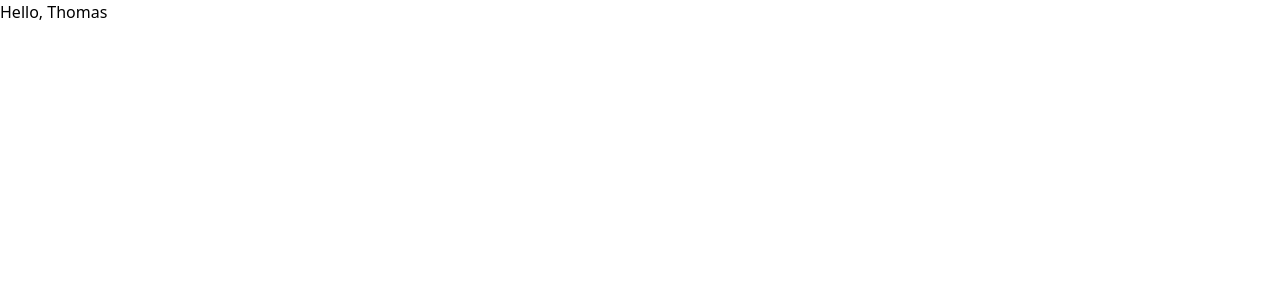
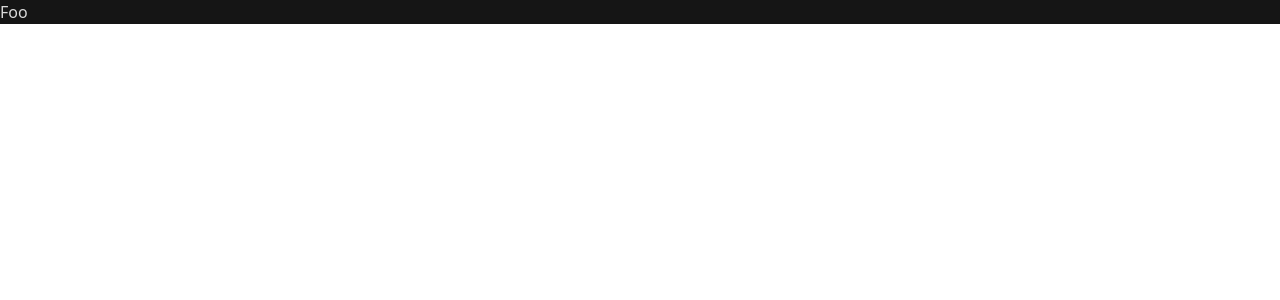
Before and after one commit to tdimnet/tdimnet.github.io, a React (Vite) app: page / in a window 1280 px wide. Shown: the top 300 px of the page. Built offline with nearby package versions, Linux system fonts and the light colour scheme.

Commit message:
Defining color scheme

```diff
--- a/src/App.tsx
+++ b/src/App.tsx
@@ -2,7 +2,11 @@ import React from "react";
 import ReactDOM from "react-dom/client";
 
 function App() {
-  return <div className="">Hello, Thomas</div>;
+  return (
+    <div className="bg-primay">
+      <h1 className="text-customGrey">Foo</h1>
+    </div>
+  )
 }
 
 const container = document.querySelector("#root");
--- a/src/style.css
+++ b/src/style.css
@@ -1,3 +1,6 @@
+/* Custom font: space-grotest  */
+@import url('https://fonts.googleapis.com/css2?family=Space+Grotesk:wght@500;700&display=swap');
+
 @tailwind base;
 @tailwind components;
 @tailwind utilities;
--- a/tailwind.config.js
+++ b/tailwind.config.js
@@ -1,7 +1,15 @@
 module.exports = {
   content: ["./src/**/*.{ts,tsx,html}"],
   theme: {
-    extend: {},
+    colors: {
+      primay: '#151515',
+      secondary: '#4EE1A0',
+      teriary: '#242424',
+      customGrey: '#d9d9d9'
+    },
+    fontFamily: {
+      'space-grotest': ['Space Grotesk', 'sans-serif']
+    }
   },
   plugins: [],
 };
```
